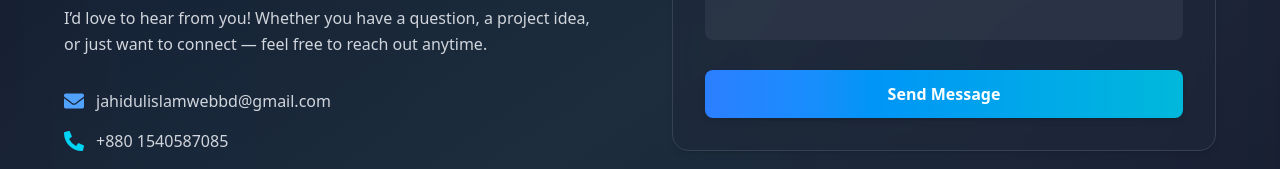
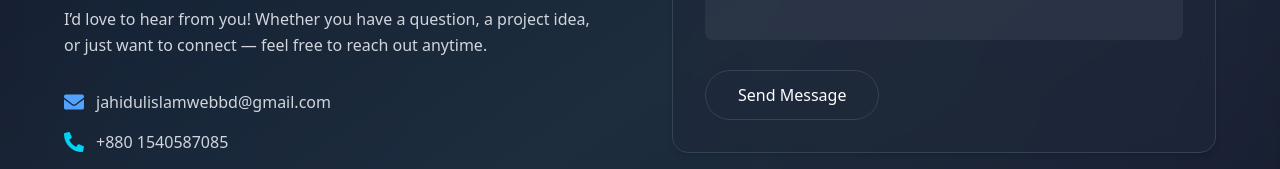
Before and after one commit to md-jahid-islam/Crafted-By-Jahidul, a React (Vite) app: page /Contact in a window 1280 px wide. Shown: the part 401-570 px from the top of the page. Built offline with nearby package versions, Linux system fonts and the light colour scheme.

Commit message:
added to send message button color change

```diff
--- a/src/Components/Contact/ContactComponents.jsx
+++ b/src/Components/Contact/ContactComponents.jsx
@@ -159,10 +159,7 @@ import {
               ></textarea>
 
               {/* Submit Button */}
-              <button
-                type="submit"
-                className="mt-6 w-full bg-gradient-to-r from-blue-500 to-cyan-500 text-white py-3 rounded-lg font-semibold hover:scale-105 transition transform shadow-md hover:shadow-cyan-500/30"
-              >
+              <button type="submit" className=" mt-6 text-white px-8 py-3 rounded-full border border-gray-700 hover:border-cyan-400 transition">
                 Send Message
               </button>
             </form>
```
